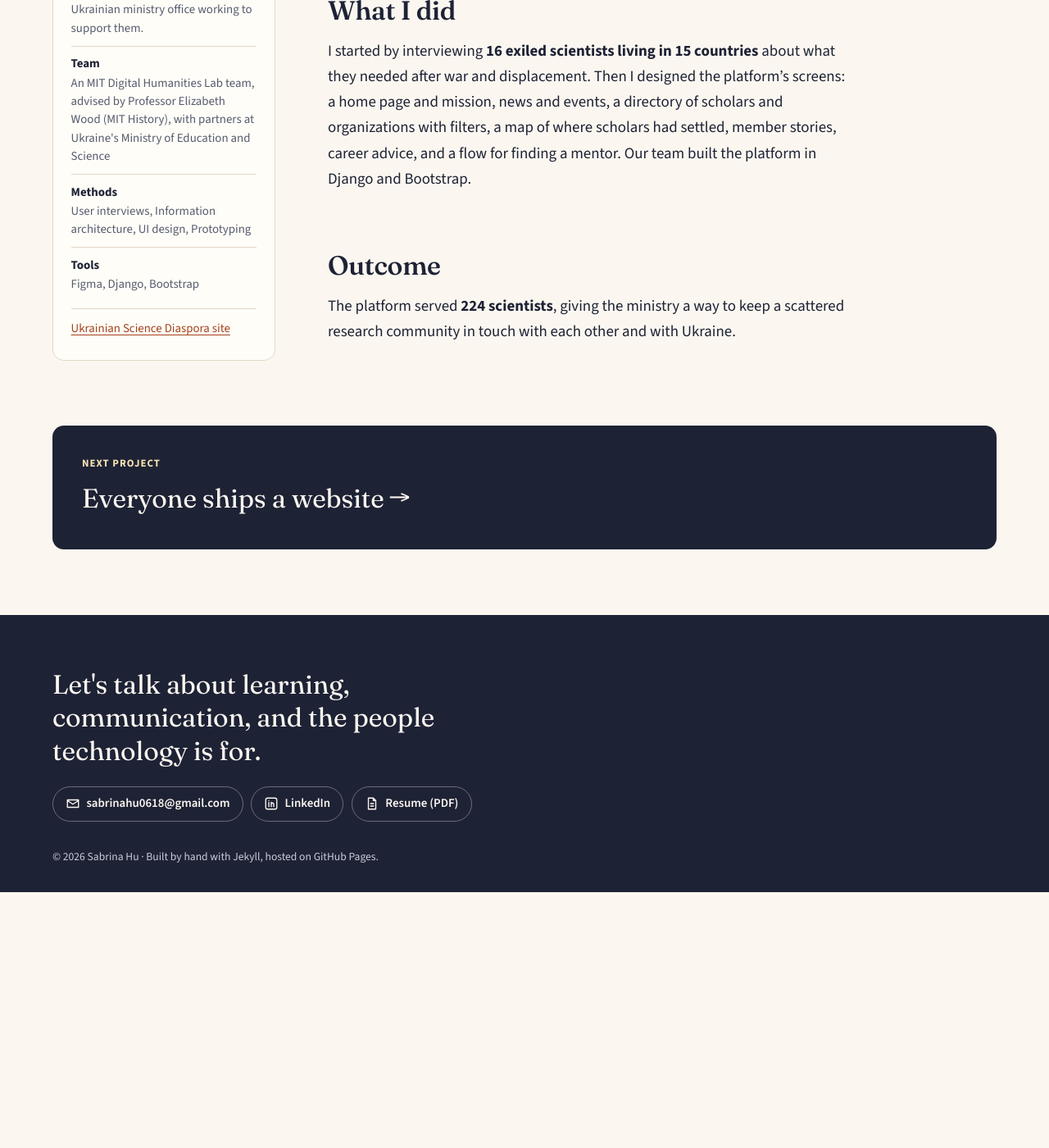
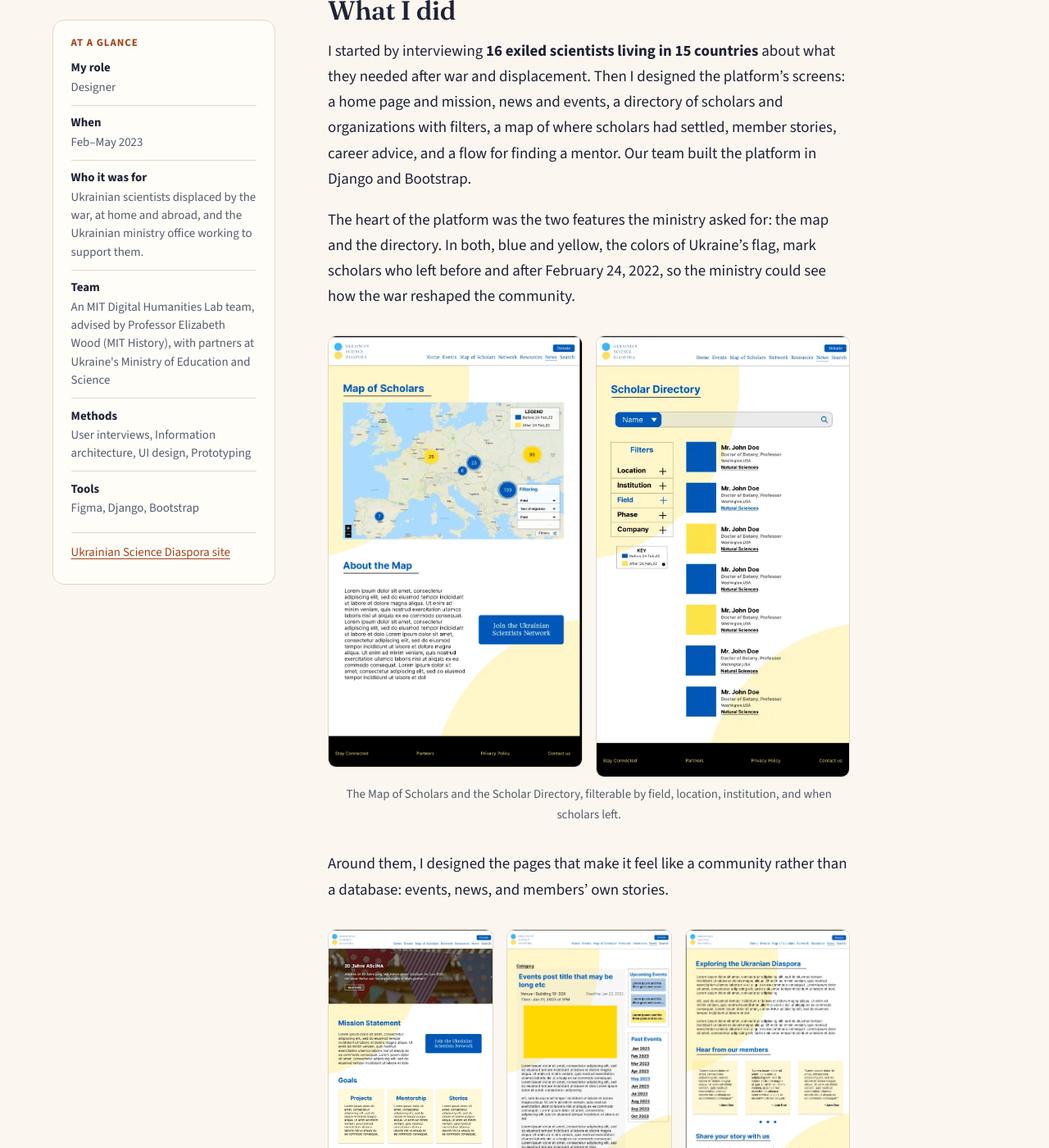
Before and after one commit to sabrinahu618/portfolio, a Jekyll site: the page built from _projects/digital-humanities-lab.md, in a window 1280 px wide and 1400 px high, scrolled down 2199 px. Shown: the whole window at 82% size. Built offline with Jekyll 4.4.1, drawn with Linux system fonts in a browser that asks for light colours; before the commit the page ends 3287 px from its top, so only the background shows below that; some of the changed text lies outside the part shown.

Commit message:
Digital Humanities Lab: add screen designs in galleries
Adds a figure-gallery include for 2–3 images of different shapes.

Co-Authored-By: Claude Opus 5.5 <noreply@anthropic.com>
Claude-Session: https://claude.ai/code/session_01HybnYJGYPLDq5hkAYptQSd

```diff
--- /dev/null
+++ b/_includes/figure-gallery.html
@@ -0,0 +1,15 @@
+{%- comment -%}
+  Two or three images in a row, each keeping its own shape (stacks on phones).
+  Pass src1/alt1/w1/h1, src2/alt2/w2/h2, and optionally src3/alt3/w3/h3.
+  {% include figure-gallery.html src1="..." alt1="..." w1="700" h1="1200" src2="..." alt2="..." w2="430" h2="750" caption="..." %}
+{%- endcomment -%}
+<figure class="figure figure--gallery">
+  <div class="figure__gallery{% if include.src3 %} figure__gallery--3{% endif %}">
+    <a class="figure__zoom" href="{{ include.src1 | relative_url }}" title="Open full-size image"><img src="{{ include.src1 | relative_url }}" alt="{{ include.alt1 }}" width="{{ include.w1 }}" height="{{ include.h1 }}" loading="lazy" decoding="async"></a>
+    <a class="figure__zoom" href="{{ include.src2 | relative_url }}" title="Open full-size image"><img src="{{ include.src2 | relative_url }}" alt="{{ include.alt2 }}" width="{{ include.w2 }}" height="{{ include.h2 }}" loading="lazy" decoding="async"></a>
+    {%- if include.src3 %}
+    <a class="figure__zoom" href="{{ include.src3 | relative_url }}" title="Open full-size image"><img src="{{ include.src3 | relative_url }}" alt="{{ include.alt3 }}" width="{{ include.w3 }}" height="{{ include.h3 }}" loading="lazy" decoding="async"></a>
+    {%- endif %}
+  </div>
+  {%- if include.caption %}<figcaption>{{ include.caption }}</figcaption>{% endif %}
+</figure>
--- a/_projects/digital-humanities-lab.md
+++ b/_projects/digital-humanities-lab.md
@@ -42,6 +42,14 @@ Our team built for the ministry's Scholar Support Office, which runs the initiat
 
 I started by interviewing **16 exiled scientists living in 15 countries** about what they needed after war and displacement. Then I designed the platform's screens: a home page and mission, news and events, a directory of scholars and organizations with filters, a map of where scholars had settled, member stories, career advice, and a flow for finding a mentor. Our team built the platform in Django and Bootstrap.
 
+The heart of the platform was the two features the ministry asked for: the map and the directory. In both, blue and yellow, the colors of Ukraine's flag, mark scholars who left before and after February 24, 2022, so the ministry could see how the war reshaped the community.
+
+{% include figure-gallery.html src1="/assets/img/dh-lab/map.webp" alt1="Map of Scholars page: a map of Europe with numbered clusters of scholars, blue for those who left before 24 February 2022 and yellow for after, a legend, and filters for field and year of migration." w1="717" h1="1218" src2="/assets/img/dh-lab/directory.webp" alt2="Scholar Directory page: a search bar, filters for location, institution, field, phase, and company, and a list of scholar profiles with name, title, location, and field, each color-coded blue or yellow." w2="435" h2="756" caption="The Map of Scholars and the Scholar Directory, filterable by field, location, institution, and when scholars left." %}
+
+Around them, I designed the pages that make it feel like a community rather than a database: events, news, and members' own stories.
+
+{% include figure-gallery.html src1="/assets/img/dh-lab/home.webp" alt1="Home page: a photo banner, mission statement with a Join the Ukrainian Scientists Network button, goal cards for projects, mentorship, and stories, upcoming events, and sponsors and partners." w1="534" h1="1401" src2="/assets/img/dh-lab/event.webp" alt2="Event page: an event title with venue, time, and registration deadline, an image area, description, registration link, and sidebars for upcoming and past events by month." w2="861" h2="1473" src3="/assets/img/dh-lab/stories.webp" alt3="Exploring the Ukrainian Diaspora page: an introduction, quotes from members in a carousel, and an invitation to share your story." w3="822" h3="1404" caption="The home page, an event page, and a page for members' stories. Placeholder text in the designs." %}
+
 ## Outcome
 
 The platform served **224 scientists**, giving the ministry a way to keep a scattered research community in touch with each other and with Ukraine.
--- a/assets/css/main.css
+++ b/assets/css/main.css
@@ -349,6 +349,10 @@ main:focus { outline: none; }
 .figure--pair figcaption { text-align: center; }
 .figure--narrow { max-width: 24rem; margin-inline: auto; }
 .figure--narrow figcaption { text-align: center; }
+.figure__gallery { display: grid; grid-template-columns: repeat(2, minmax(0, 1fr)); gap: 1rem; align-items: start; }
+.figure__gallery--3 { grid-template-columns: repeat(3, minmax(0, 1fr)); }
+@media (max-width: 30rem) { .figure__gallery, .figure__gallery--3 { grid-template-columns: 1fr; max-width: 20rem; margin-inline: auto; } }
+.figure--gallery figcaption { text-align: center; }
 .figure figcaption { margin-top: .6rem; font-size: var(--step--1); color: var(--muted); }
 
 .next-project { margin-block: clamp(3rem, 7vw, 5rem); }
```
Also changed, not shown: assets/img/dh-lab/directory.webp (added), assets/img/dh-lab/event.webp (added), assets/img/dh-lab/home.webp (added), assets/img/dh-lab/map.webp (added), assets/img/dh-lab/stories.webp (added).
